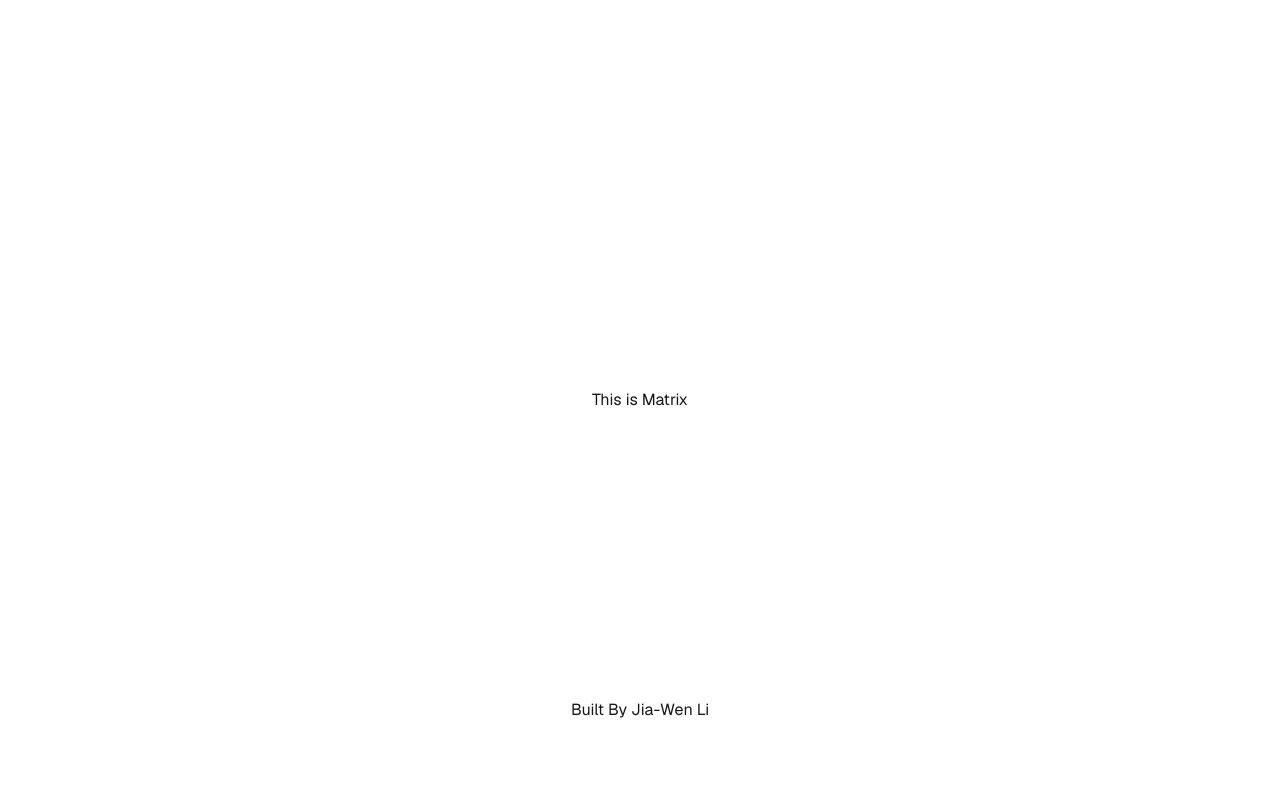
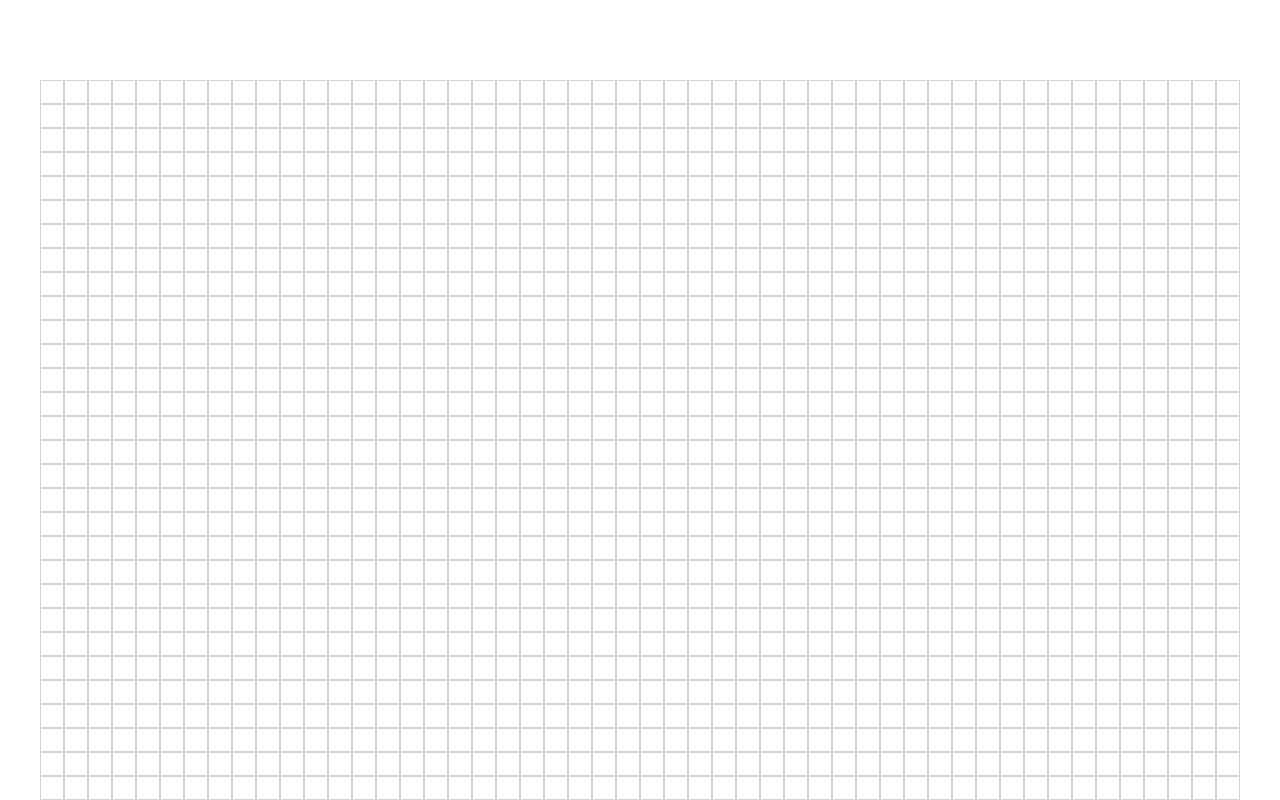
Before and after one commit to ezcomenezgo/matrix_playground, a Next.js app: page / in a window 1280 px wide. Shown: the top 800 px of the page. Built offline with nearby package versions, Linux system fonts and the light colour scheme.

Commit message:
feat: add an empty 50x50 board

```diff
--- /dev/null
+++ b/src/app/board.tsx
@@ -0,0 +1,20 @@
+export default function Board() {
+  const board = Array.from({ length: 50 }, () => Array(50).fill(0))
+
+  return (
+    <div>
+      {board.map((row, rowIdx) => (
+        <div key={rowIdx} className="flex">
+          {row.map((cell, colIdx) => (
+            <div
+              key={colIdx}
+              className="w-6 h-6 border border-gray-300 flex items-center justify-center"
+            >
+              {cell !== 0 && cell}
+            </div>
+          ))}
+        </div>
+      ))}
+    </div>
+  )
+}
--- a/src/app/page.tsx
+++ b/src/app/page.tsx
@@ -1,12 +1,11 @@
+import Board from './board'
+
 export default function Home() {
   return (
-    <div className="grid grid-rows-[20px_1fr_20px] items-center justify-items-center min-h-screen p-8 pb-20 gap-16 sm:p-20 font-[family-name:var(--font-geist-sans)]">
-      <main className="flex flex-col gap-[32px] row-start-2 items-center sm:items-start">
-        <div>This is Matrix</div>
+    <div className="items-center justify-items-center min-h-screen pb-20 gap-16 sm:p-20 font-[family-name:var(--font-geist-sans)]">
+      <main className="flex flex-col row-start-2 items-center sm:items-start">
+        <Board />
       </main>
-      <footer className="row-start-3 flex gap-[24px] flex-wrap items-center justify-center">
-        Built By Jia-Wen Li
-      </footer>
     </div>
   )
 }
```
